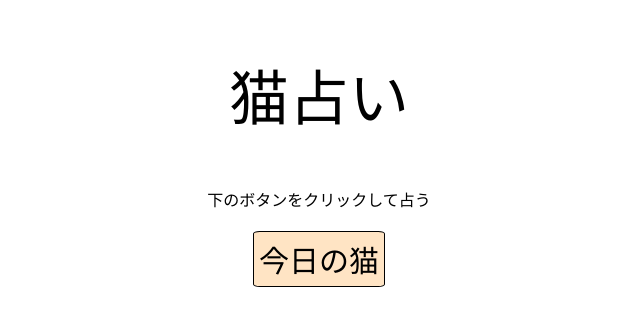
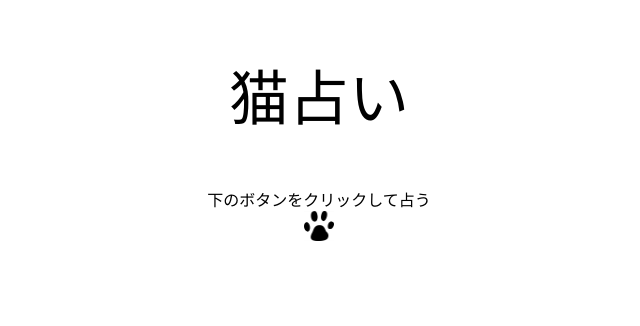
Before and after one commit to fujikoaya/api, a plain HTML site: page index.html in a window 1280 px wide. Shown: the whole page, without its empty margins (321-961 px from the left). Drawn offline with nearby package versions, Linux system fonts and the light colour scheme.

Commit message:
no message

```diff
--- a/index.html
+++ b/index.html
@@ -21,7 +21,7 @@
             <p class="btn-coment">下のボタンをクリックして占う</p>
         </div>
         <div class="button">
-            <button class="btn">今日の猫</button>
+            <button><img class="btn" src="./img/nikukyuu.jpg.jpg" alt=""></button>
         </div>
 
         <div class="result">
--- a/script.js
+++ b/script.js
@@ -2,7 +2,7 @@ $(function () {
     let list = ['大吉','中吉','小吉','吉','区'];
     $('button').on('click', function () {
         let random = Math.floor(Math.random()* list.length);
-        $('.result').append(list[random]) ;
+        $('.result').append(list[random]);
         // console.log(‘tete’);
         // AJAXの書き方
         $.ajax({
@@ -21,6 +21,7 @@ $(function () {
                 paragraph.attr('src', response.file);
                 $('.result').append(paragraph)
                 //成功したとき実行したいスクリプトを記載
+
             })
             .fail(function (xhr) {
                 //通信失敗時の処理
--- a/style.css
+++ b/style.css
@@ -1,23 +1,27 @@
-body{
-text-align: center;
+body {
+    text-align: center;
 }
-.maintitle{
-font-size: 60px;
-margin: 50px auto;
+
+.maintitle {
+    font-size: 60px;
+    margin: 50px auto;
 }
 
 .btn{
-font-size: 30px;
-border: 1px solid black;
-border-radius: 5%;
-padding: 5px;
-margin: 20px auto;
-background-color: bisque;
+width: 30px;
+height: 30px;
 }
 
-img{
+img {
+    margin: 0 auto;
     display: block;
-width: 700px;
-height: 700px;
+    width: 700px;
+    height: 700px;
+}
+
+
+.result {
+    font-size: 100px;
+    color: red;
 
 }
```
Also changed, not shown: img/nikukyuu.jpg.jpg (added).
